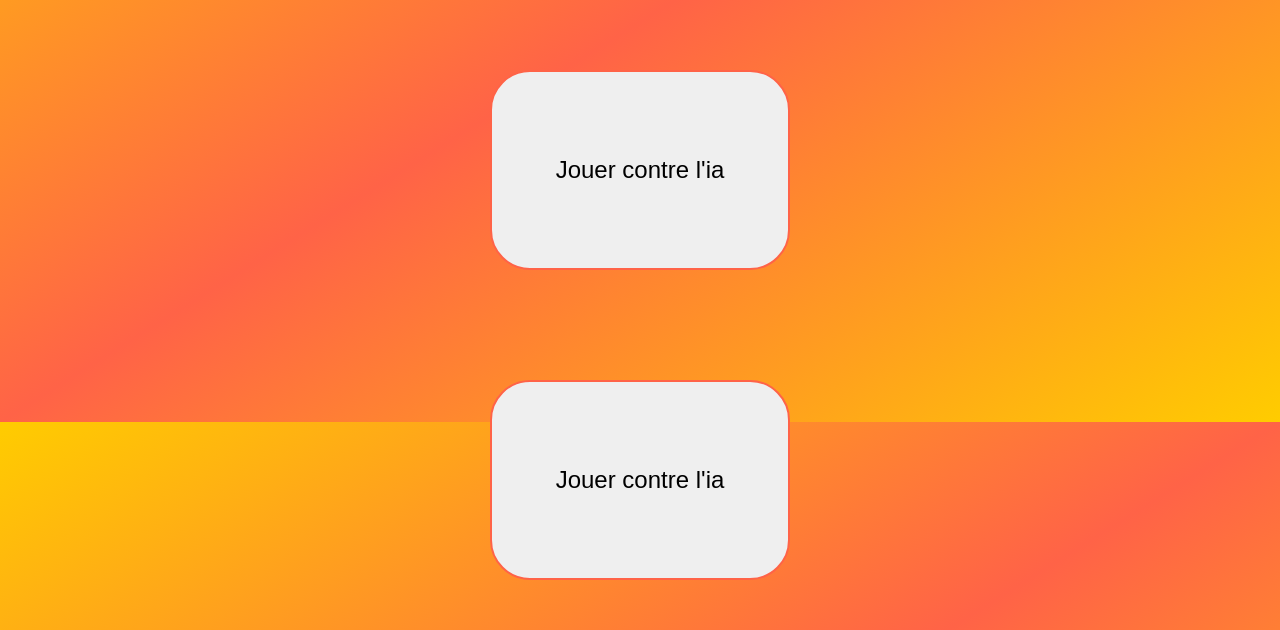
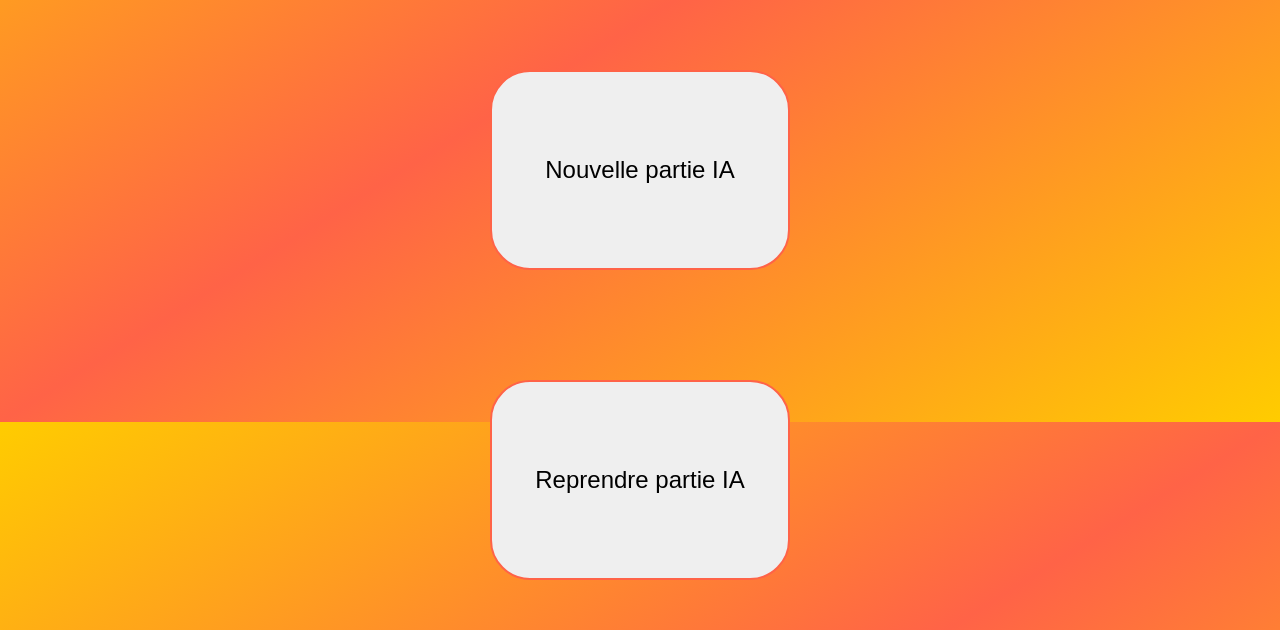
Before and after one commit to ozeliurs/ps8-24-cocoridor, a plain HTML site: page front/index.html in a window 1280 px wide. Shown: the part 378-1008 px from the top of the page. Drawn offline with Linux system fonts and the light colour scheme.

Commit message:
ajout d'un paramètre de partie #20

```diff
--- a/front/index.html
+++ b/front/index.html
@@ -47,14 +47,14 @@
     <div class=buttonContainer>
         <a href="Game-Page?mode=newAi">
             <button class=btn>
-                Jouer contre l'ia
+                Nouvelle partie IA
             </button>
         </a>
     </div>
     <div class=buttonContainer>
-        <a href="Game-Page?mode=getAi">
+        <a href="Game-Page?mode=getAi?">
             <button class=btn>
-                Jouer contre l'ia
+                Reprendre partie IA
             </button>
         </a>
     </div>
```
Also changed, not shown: front/Game-Page/index.html (+1 -1 lines).
